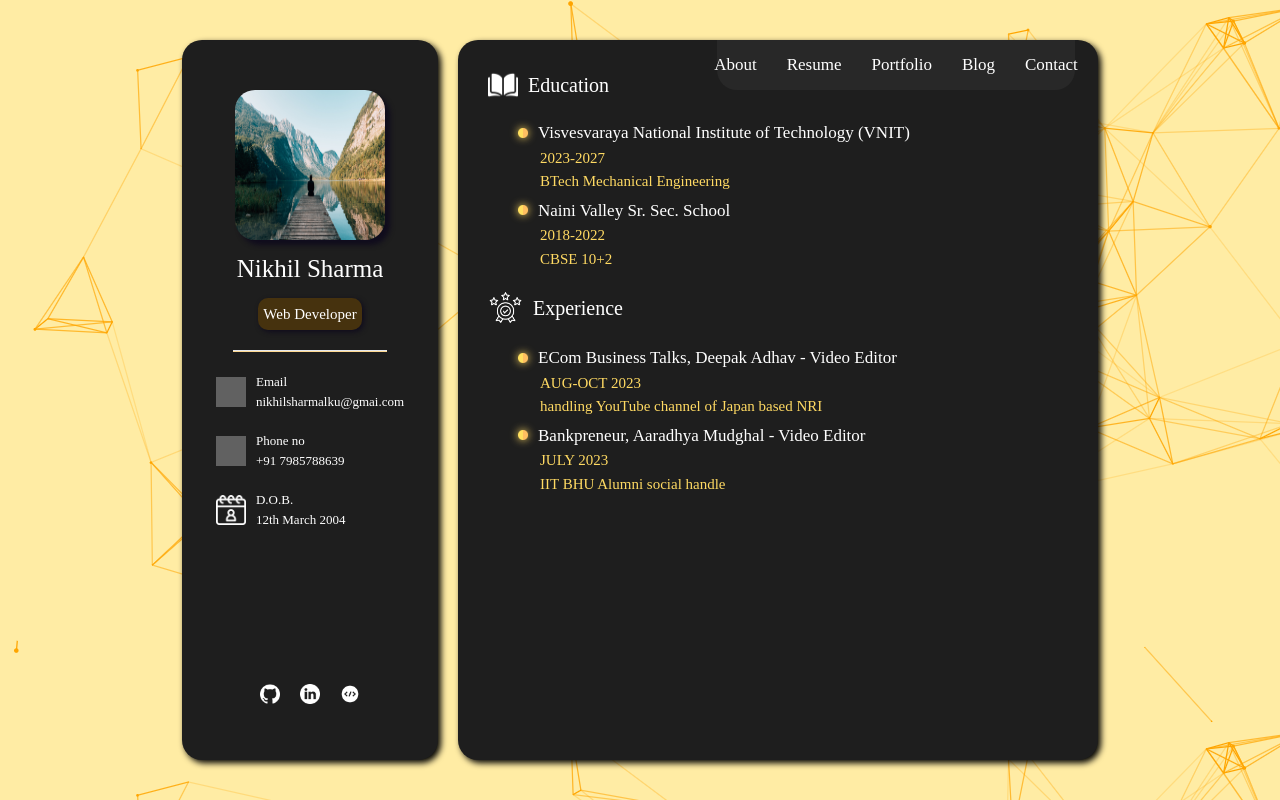
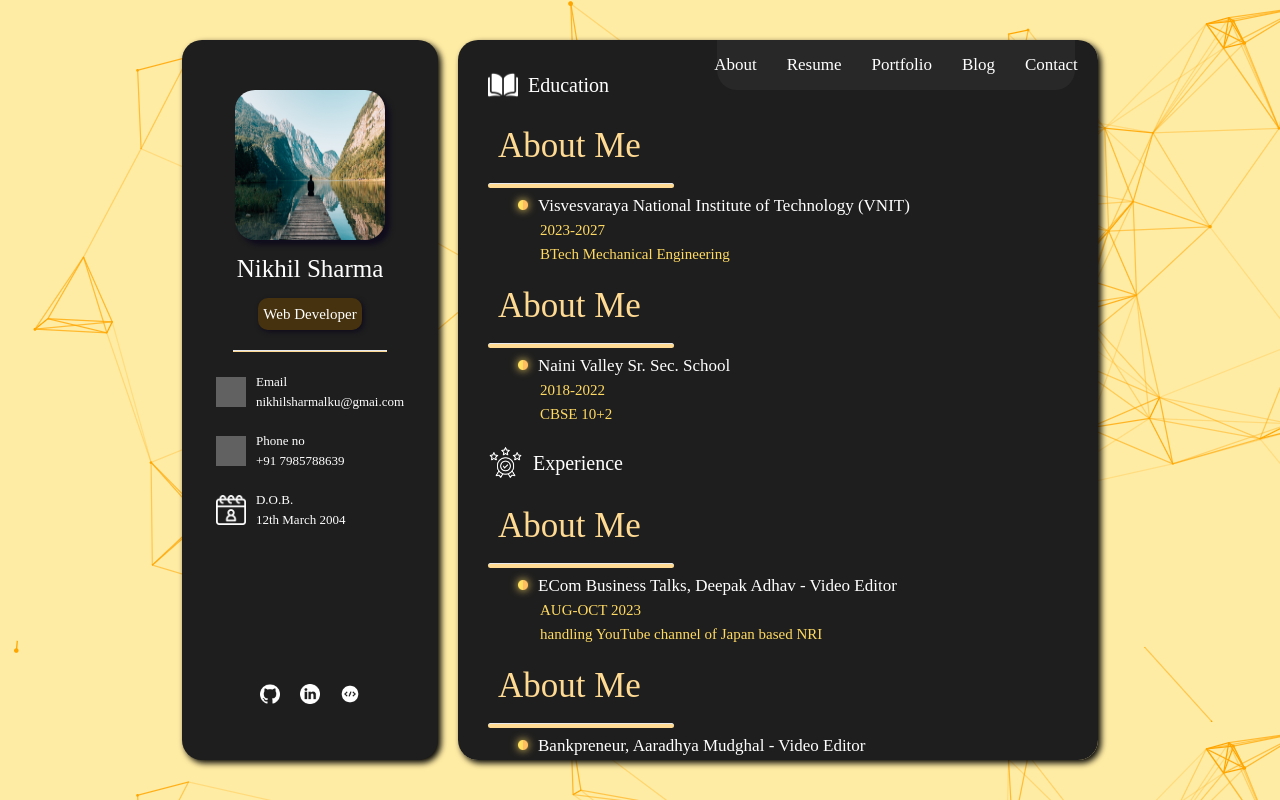
Before and after one commit to thenikhilsharma/portfolio, a Next.js app: page /resume in a window 1280 px wide. Built offline with nearby package versions, Linux system fonts and the light colour scheme; grey boxes are pictures that could not be loaded.

Commit message:
18.07.2024.c3
bug 1

```diff
--- a/app/resume/page.tsx
+++ b/app/resume/page.tsx
@@ -10,6 +10,9 @@ type EduCardProps = {
 
 const Educard: React.FC<EduCardProps> = ({institute, duration, course}) => {
     return(
+    <>
+    <h1 className="heading">About Me</h1>
+    <hr className="header-breaker"></hr>
     <div className="edu-body">
           <ul>
             <li className='edu-insti-name'>
@@ -26,6 +29,7 @@ const Educard: React.FC<EduCardProps> = ({institute, duration, course}) => {
             </li>
           </ul>
         </div>
+    </>
     )
 }
 
```
